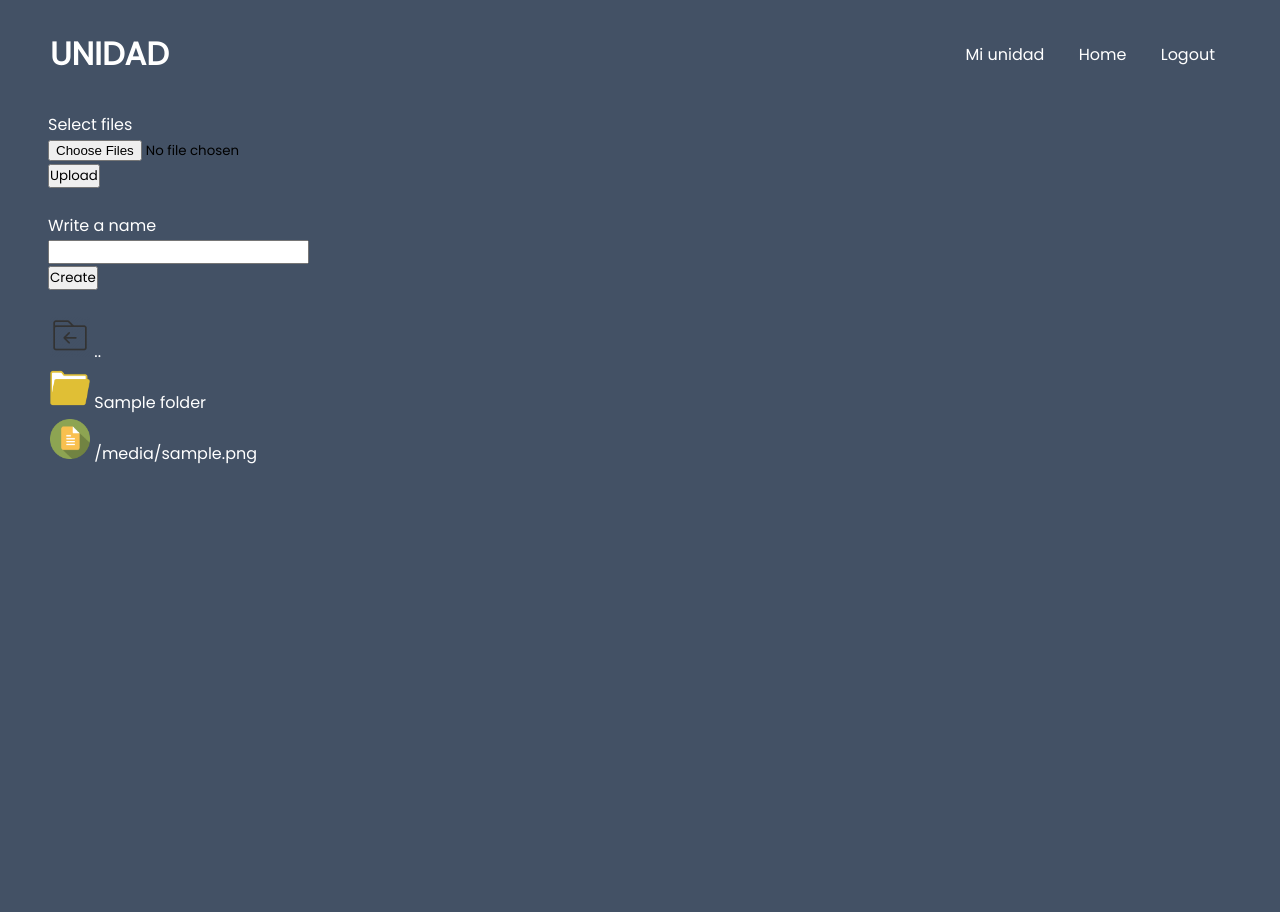
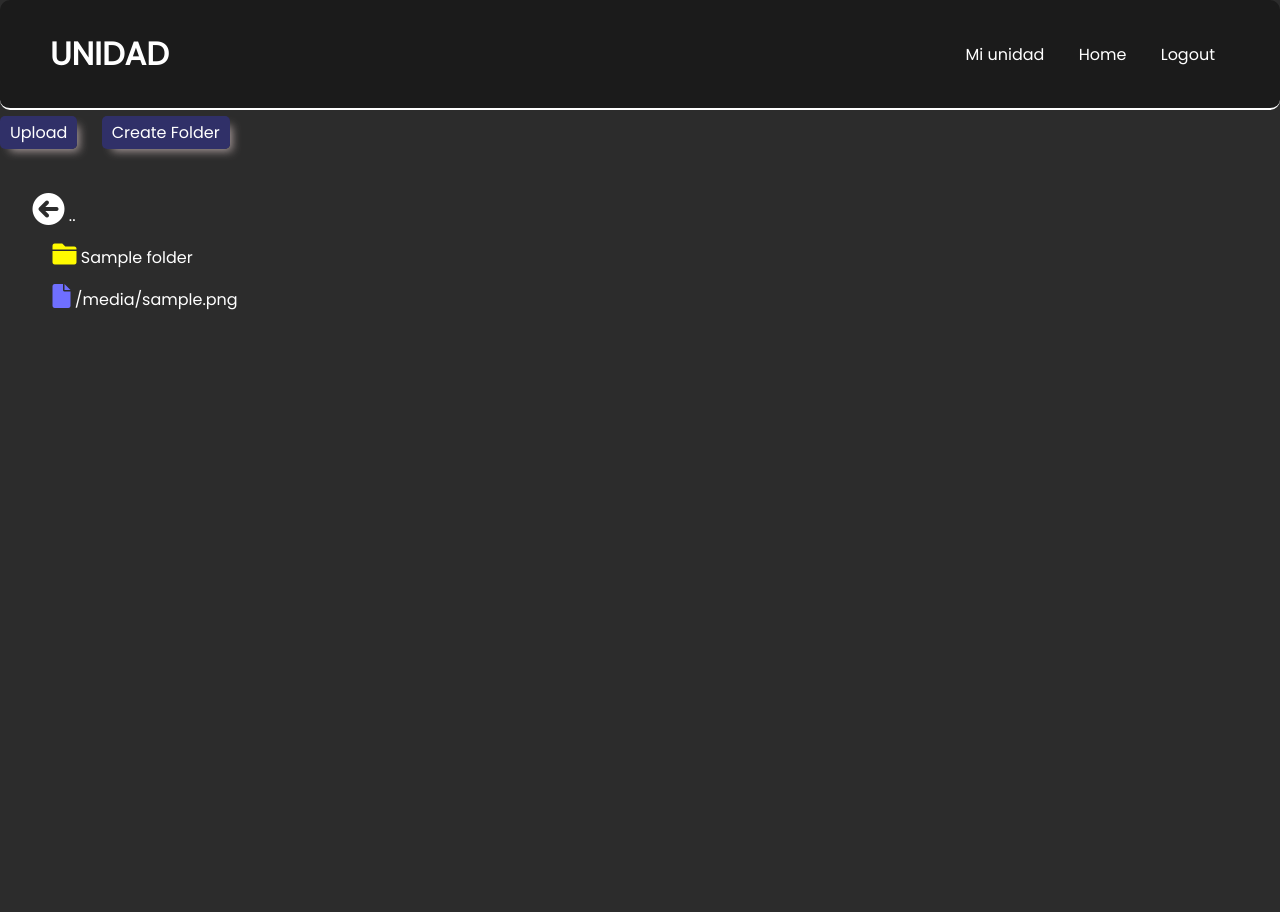
Before and after one commit to kaidewu/MyHomeCloud, a Flask app: template template/content.html in a window 1280 px wide. After the commit the page ends 310 px from the top, so only its background shows below. Run offline with Flask 2, Linux system fonts and the light colour scheme; the template is opened without the code that fills it: most values are stand-ins (such as "Sample title", 1, 10 or a date in 2020); parts of the project's set-up code (start-up, migrations or seed data) failed here and were passed over; some libraries are stand-ins or nearby versions.

Commit message:
Updates of content: Adding popup windows

```diff
--- a/main.py
+++ b/main.py
@@ -100,7 +100,7 @@ def logout():
 @app.route('/home')
 def home():
     if 'loggedin' in session:
-        return render_template('home.html', username=session['username'])
+        return render_template('home.html', username=session['username'].upper())
     return redirect(url_for('login'))
 
 @app.route('/', defaults={'req_path': ''})
--- a/static/css/style.css
+++ b/static/css/style.css
@@ -9,7 +9,7 @@
 
 body{
     min-height: 100vh;
-    background-color: #435165;
+    background-color: #2c2c2c;
     color: black;
     padding: 0;
     margin: 0;
@@ -24,6 +24,9 @@ header{
     display: flex;
     justify-content: space-between;
     align-items: center;
+    border-bottom: 2px solid white;
+    border-radius: 10px;
+    background-color: #1b1b1b;
 }
 
 header .my_unit{
@@ -54,33 +57,174 @@ header ul li a{
 
 header ul li a:hover,
 header ul li a.active{
-    background: #4d5d74;
-    color: black;
-}
-
-p{
+    background: #2c2c2c;
     color: white;
 }
 
-.forms{
-    margin-top: 7em;
-    margin-left: 3em;
+.home_header{
+    margin-top: 20%;
+    padding-left: 5%;
+    color: white;
+}
+
+.container{
+    position: absolute;
+    top: 15%;
+}
+
+.container a{
+    text-align: right;
+}
+
+.upload-button{
+    background: rgb(48, 48, 104);
+    border-radius: 5px;
+    box-shadow: 6px 6px 10px -4px rgb(172, 158, 158);
+    padding: 5px 10px;
+    color: white;
+    transition: 0.4s;
+    text-decoration: none;
+    margin-right: 20px;
+}
+
+.upload-button:hover{
+    background: rgb(48, 48, 104);
+    border-radius: 5px;
+    box-shadow: 6px 6px 10px -4px rgb(172, 158, 158);
+    padding: 7px 15px;
+    color: white;
+    transition: 0.4s;
+}
+
+.create-button{
+    background: rgb(48, 48, 104);
+    border-radius: 5px;
+    box-shadow: 6px 6px 10px -4px rgb(172, 158, 158);
+    padding: 5px 10px;
+    color: white;
+    transition: 0.4s;
+    text-decoration: none;
+}
+
+.create-button:hover{
+    background: rgb(48, 48, 104);
+    border-radius: 5px;
+    box-shadow: 6px 6px 10px -4px rgb(172, 158, 158);
+    padding: 7px 15px;
+    color: white;
+    transition: 0.4s;
+}
+
+.upload-popup{
+    background-color: rgb(0, 0, 0, 0.6);
+    width: 100%;
+    height: 100%;
+    position: absolute;
+    top: 0;
+    display: none;
+    justify-content: center;
+    align-items: center;
+}
+
+.upload-popup-content{
+    height: 40%;
+    width: 50%;
+    padding: 20px;
+    border-radius: 5px;
+    background-color: #2c2c2c;
+    position: relative;
+}
+
+.upload-popup-content h2{
+    color: white;
+    margin: 10px;
+}
+
+.upload-popup-content form{
+    margin: 50px;
+    color: white;
+}
+
+.upload-popup-content input{
+    margin: 10px 20px;
+}
+
+.upload-popup-content i{
+    float: right;
+    color: white;
+    cursor: pointer;
+}
+
+.create-popup{
+    background-color: rgb(0, 0, 0, 0.6);
+    width: 100%;
+    height: 100%;
+    position: absolute;
+    top: 0;
+    display: none;
+    justify-content: center;
+    align-items: center;
+}
+
+.create-popup-content{
+    height: 20%;
+    width: 50%;
+    padding: 20px;
+    border-radius: 5px;
+    background-color: #2c2c2c;
+    position: relative;
+}
+
+.create-popup-content h2{
+    color: white;
+    margin: 20px;
+}
+
+.create-popup-content form{
+    color: white;
+    text-align: center;
+}
+
+.create-popup-content i{
+    float: right;
+    color: white;
+    cursor: pointer;
 }
 
 .list_content{
-    margin-left: 3em;
+    margin: 13% 2%;
 }
 
-table{
-    width: 100%;
-}
-
-table tr:hover{
-    background-color: #4d5d74;
-    border: 2em;
-}
-
-table tr td a{
+.list_content a{
     text-decoration: none;
     color: white;
 }
+
+.list_content i{
+    text-decoration: none;
+    font-size: 1.5em;
+}
+
+.go-back{
+    margin: 5px 5px;
+}
+
+.go-back i{
+    font-size: 2em;
+}
+
+.folders{
+    margin: 10px 25px;
+}
+
+.folders i{
+    color: rgb(255, 251, 0);
+}
+
+.files{
+    margin: 10px 25px;
+}
+
+.files i{
+    color: rgb(111, 111, 255);
+}
--- /dev/null
+++ b/static/js/forms.js
@@ -0,0 +1,15 @@
+document.getElementById("upload-button").addEventListener("click", function(){
+    document.querySelector(".upload-popup").style.display = "flex";
+});
+
+document.getElementById("upload-close").addEventListener("click", function(){
+    document.querySelector(".upload-popup").style.display = "none";
+});
+
+document.getElementById("create-button").addEventListener("click", function(){
+    document.querySelector(".create-popup").style.display = "flex";
+});
+
+document.getElementById("create-close").addEventListener("click", function(){
+    document.querySelector(".create-popup").style.display = "none";
+});
--- a/template/content.html
+++ b/template/content.html
@@ -4,6 +4,7 @@
   <meta charset="UTF-8">
   <meta http-equiv="X-UA-Compatible" content="IE=edge">
   <meta name="viewport" content="width=device-width, initial-scale=1.0">
+  <link rel="stylesheet" href="https://site-assets.fontawesome.com/releases/v6.0.0/css/all.css">
   <link rel="stylesheet" href="..{{ url_for('static', filename='css/style.css') }}">
   <link rel="shortcut icon" href="{{ url_for('static', filename='favicon.ico') }}">
   <title>Mi Unidad</title>
@@ -20,8 +21,8 @@
     </ul>
   </header>
 
-  <div class="forms">
-    <div>
+  <!--<div class="forms">
+    <div id="uploadform">
         <form action="{{url_for('upload_files')}}" method="post" enctype="multipart/form-data">
           <p id="msg_upload"></p>
           <input type="file" name="file" id="file" onclick="alertErrorUpload()" multiple><br>
@@ -29,6 +30,7 @@
         </form>
         <p id="error_upload"></p>
         <br>
+    <div id="createform">
       <form action="http://192.168.1.47/create" method="post">
         <p id="msg_create"></p>
         <input type="text" name="text" id="text" onclick="alertErrorCreate()"><br>
@@ -37,38 +39,42 @@
       <p id="error_create"></p>
     </div>
     </div>
+  </div>-->
   <br>
-  <script>
-    var up_upload = document.getElementById("msg_upload");
-    var up_create = document.getElementById("msg_create");
-    var down_upload = document.getElementById("error_upload");
-    var down_create = document.getElementById("error_create");
-    var file = document.getElementById("file");
-    var text = document.getElementById("text");
-    up_upload.innerHTML = "Select files";
-    up_create.innerHTML = "Write a name";
-    function alertErrorUpload(){
-      if (file.files.length == 0){
-        down_upload.innerHTML = "No has seleccionado nada";
-      } else {
-        var numFiles = file.files.length;
-        down_upload.innerHTML = "Has elegido " + numFiles + " archivos";
-      }
-    }
-    function alertErrorCreate(){
-      if (text == ""){
-        down_create.innerHTML = "No has seleccionado nada";
-      }
-    }
-  </script>
-
+  <div class="container">
+    <a href="#" class="upload-button" id="upload-button">Upload</a>
+    <a href="#" class="create-button" id="create-button">Create Folder</a>
+  </div>
+  <div class="upload-popup">
+    <div class="upload-popup-content">
+      <i class="fas fa-xmark" id="upload-close"></i>
+      <h2>Subir archivos</h2>
+      <form action="{{url_for('upload_files')}}" method="post" enctype="multipart/form-data">
+        <p> Elije un archivo/s</p>
+        <input type="file" name="file" id="file" multiple><br>
+        <input type="submit" value="Upload">
+      </form>
+      <p id="error_upload"></p>
+    </div>
+  </div>
+  <div class="create-popup">
+    <div class="create-popup-content">
+      <i class="fas fa-xmark" id="create-close"></i>
+      <h2>Nueva carpeta</h2>
+      <form action="http://192.168.1.47/create" method="post">
+        <input type="text" name="text" id="text"><br>
+        <input type="submit" value="Crear">
+      </form>
+      <p id="error_create"></p>
+    </div>
+  </div>
   <div class="list_content">
-  <table>
+    <table class="go-back">
       <tbody>
         <tr>
           <td>
             <a href="../">
-            <img src="../static/img/arrow-back-folder.png" height="40" width="40" alt="folder">
+              <i class="fa-solid fa-circle-arrow-left"></i>
               ..
             </a>
           </td>
@@ -76,12 +82,12 @@
       </tbody>
     </table>
     {% for folder in dir_folders %}
-  <table>
+    <table class="folders">
       <tbody>
         <tr>
           <td>
             <a href="{{(request.path + '/' if request.path != '/' else '') + folder}}">
-            <img src="../static/img/folder.png" height="40" width="40" alt="folder">
+              <i class="fa-solid fa-folder"></i>
               {{ folder }}
             </a>
           </td>
@@ -90,12 +96,12 @@
     </table>
     {% endfor %}
     {% for file in dir_files %}
-  <table>
+    <table class="files">
       <tbody>
         <tr>
           <td>
             <a href="{{(request.path + '/' if request.path != '/' else '') + file}}">
-          <img src="../static/img/file-icon.png" height="40" width="40" alt="file">
+              <i class="fa-solid fa-file"></i>
               {{ file }}
             </a>
           </td>
@@ -104,5 +110,6 @@
     </table>
     {% endfor %}
   </div>
+  <script src="{{url_for('static', filename='js/forms.js')}}"></script>
 </body>
 </html>
```
Also changed, not shown: template/home.html (+26 -5 lines), static/img/xmark-solid.svg (added). Lines whose indentation alone changed are shown as unchanged.
